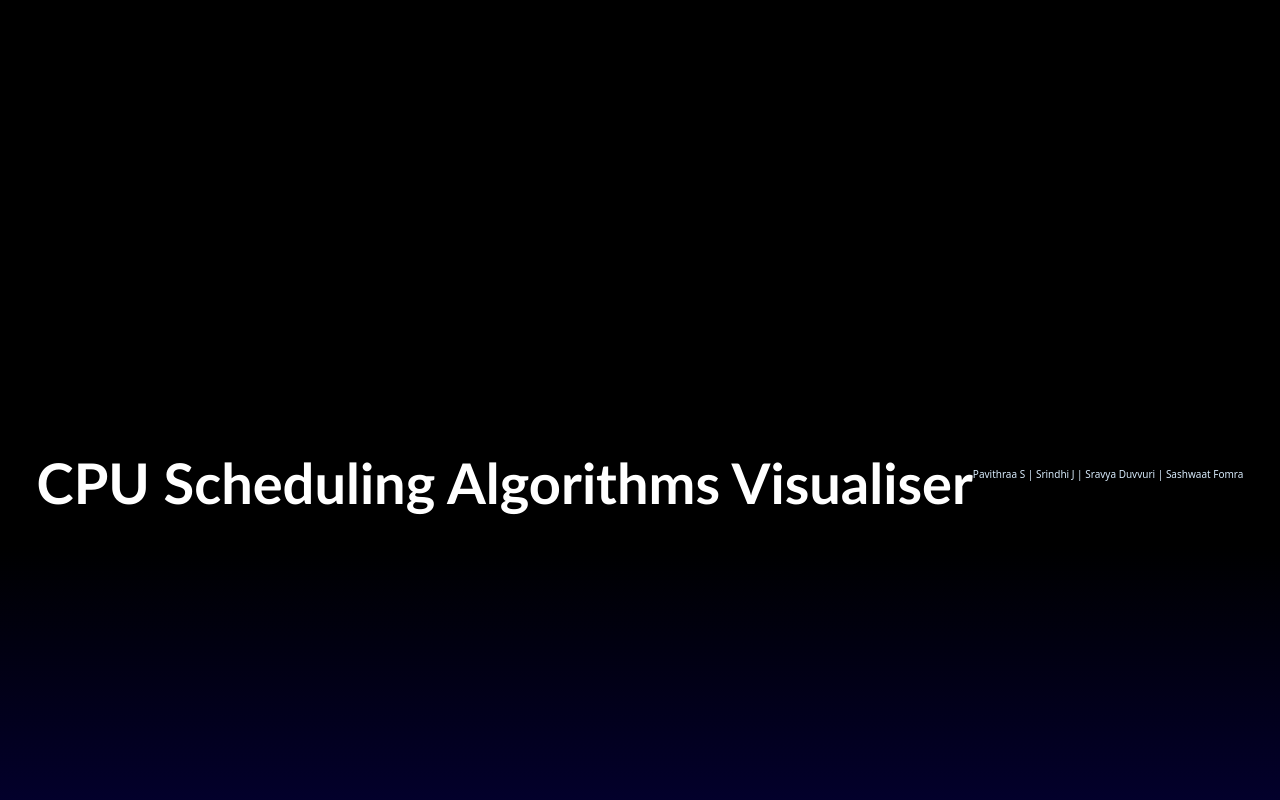
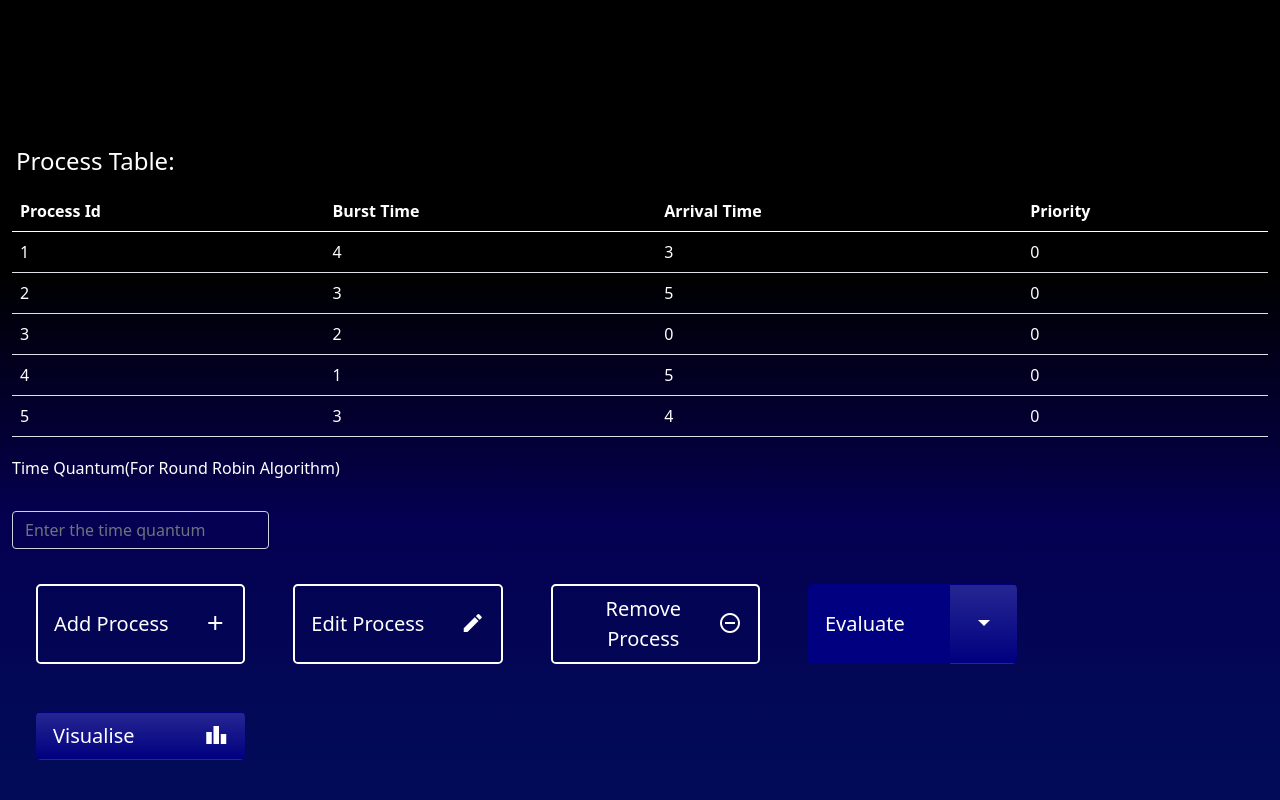
Before and after one commit to Pavithraa77/CPU-Scheduling-Algorithms-Visualization, a plain HTML site: page index.html in a window 1280 px wide. Shown: the top 800 px of the page. Drawn offline with nearby package versions, Linux system fonts and the light colour scheme; a script that the page names is missing.

Commit message:
minor change

```diff
--- a/index.html
+++ b/index.html
@@ -52,12 +52,6 @@
 
 <body>
   <br><br>
-  <section>
-    <h1 class="display-4 fw-bold" style="color: white; font-family: 'Trebuchet MS', 'Lucida Sans Unicode', 'Lucida Grande', 'Lucida Sans', Arial, sans-serif;  margin: 0;">CPU Scheduling Algorithms Visualiser</h1>
-
-    <p style="font-size: x-small;color: rgb(216, 235, 252);">Pavithraa S | Srindhi J | Sravya Duvvuri | Sashwaat Fomra</p>
-  </section>
-
   <section>
  <div class="container-fluid" style="color: white;">
     <div class="col-sm-12"style="color: white;">
```
